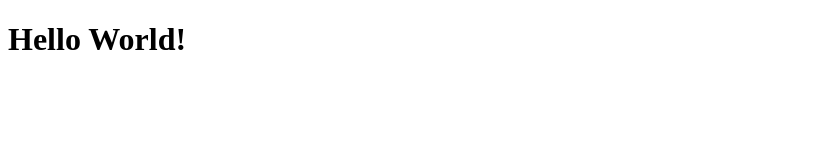
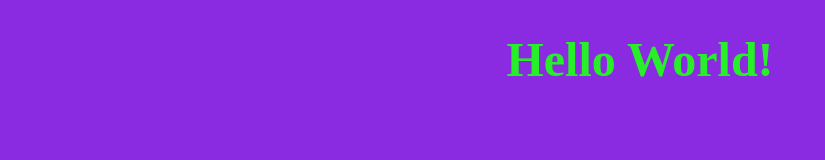
Before and after one commit to JoeSpizz/spazzandre-first-site, a plain HTML site: page index.html in a window 1280 px wide. Shown: the whole page, without its empty margins (0-825 px from the left). Drawn offline with Linux system fonts and the light colour scheme.

Commit message:
add style.css and connected to index.html

```diff
--- a/index.html
+++ b/index.html
@@ -1,6 +1,7 @@
 <!DOCTYPE html>
 <html lang="en">
   <head>
+      <link rel="stylesheet" href="style.css" />
       <title>Spizzandre: The Website</title>
   </head>
   <body>
--- /dev/null
+++ b/style.css
@@ -0,0 +1,5 @@
+body {background: blueviolet;
+font: oblique;
+color:rgb(40, 240, 40);
+text-align: center;
+font-size: x-large;}
```
